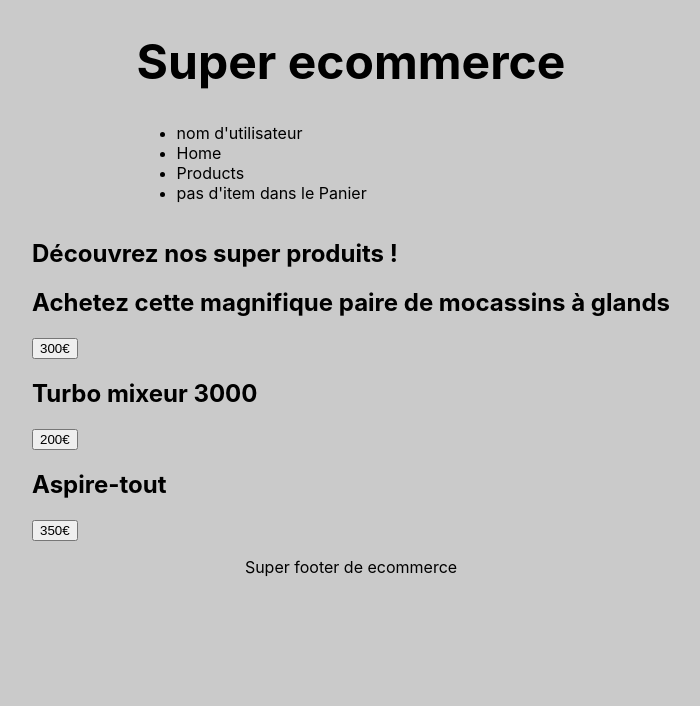
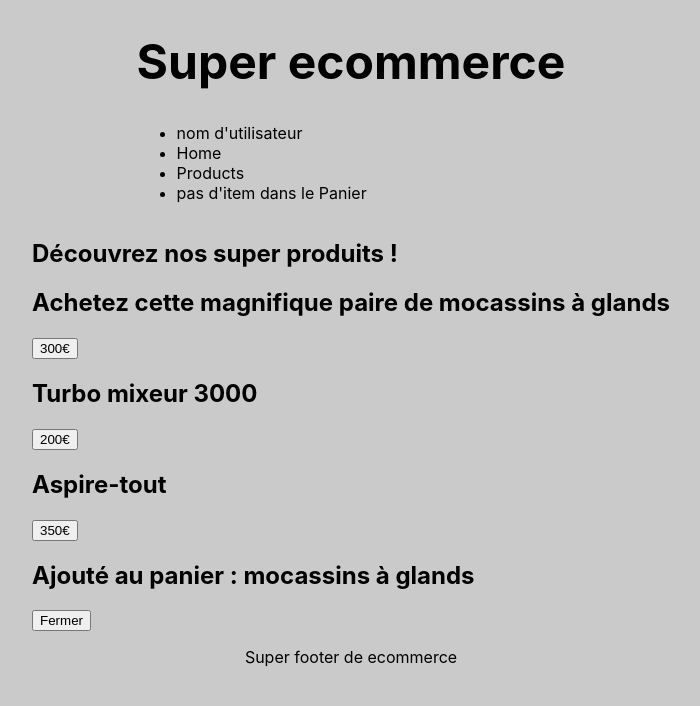
Before and after one commit to SeyaSix/exo-test-reac, a React (Create React App) app: page / in a window 1280 px wide. Both pictures are taken after a click on the button "300€". Shown: the top 706 px of the page, without its empty margins (289-989 px from the left). Built offline with nearby package versions, Linux system fonts and the light colour scheme.

Commit message:
product ok

```diff
--- a/src/products.js
+++ b/src/products.js
@@ -1,6 +1,16 @@
+import React, { useState } from 'react';
+
 function Products() {
-  const ajoutAuPanier = (productName) => {
-    console.log(`Ajouté au panier : ${productName}`);
+  const [showPopup, setShowPopup] = useState(false);
+  const [selectedProduct, setSelectedProduct] = useState('');
+
+  const ajouterAuPanier = (productName) => {
+    setSelectedProduct(productName);
+    setShowPopup(true);
+  };
+
+  const closePopup = () => {
+    setShowPopup(false);
   };
 
   return (
@@ -8,7 +18,7 @@ function Products() {
       <article>
         <div class="product-item">
           <h2>Achetez cette magnifique paire de mocassins à glands</h2>
-          <button onClick={() => ajoutAuPanier("mocassins à glands")}>
+          <button onClick={() => ajouterAuPanier("mocassins à glands")}>
             300€
           </button>
         </div>
@@ -17,7 +27,7 @@ function Products() {
       <article>
         <div class="product-item">
           <h2>Turbo mixeur 3000</h2>
-          <button onClick={() => ajoutAuPanier("Turbo mixeur 3000")}>
+          <button onClick={() => ajouterAuPanier("Turbo mixeur 3000")}>
             200€
           </button>
         </div>
@@ -27,9 +37,17 @@ function Products() {
         <div class="product-item">
           <h2>Aspire-tout</h2>
 
-          <button onClick={() => ajoutAuPanier("Aspire-tout")}>350€</button>
+          <button onClick={() => ajouterAuPanier("Aspire-tout")}>350€</button>
         </div>
       </article>
+      {showPopup && (
+        <div className="popup">
+          <div className="popup-content">
+            <h2>Ajouté au panier : {selectedProduct}</h2>
+            <button onClick={closePopup}>Fermer</button>
+          </div>
+        </div>
+      )}
     </main>
   );
 }
```
